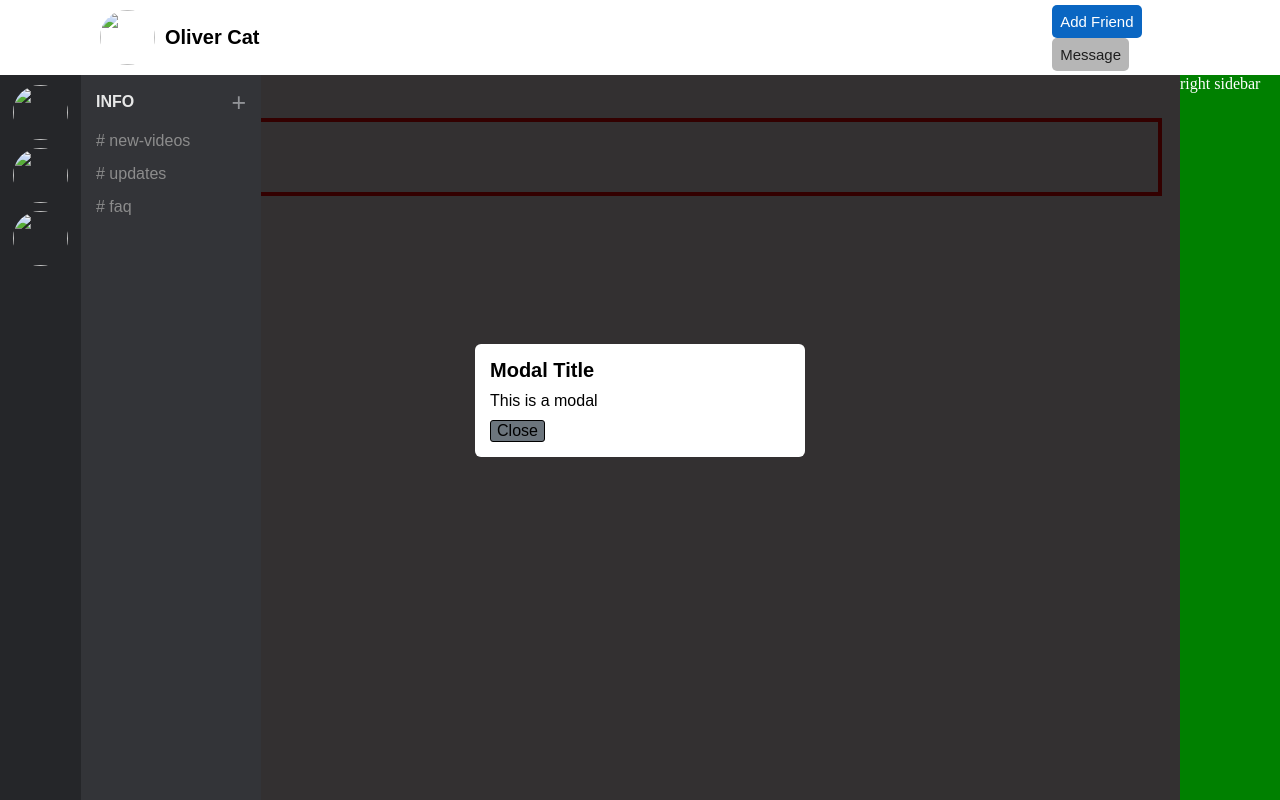
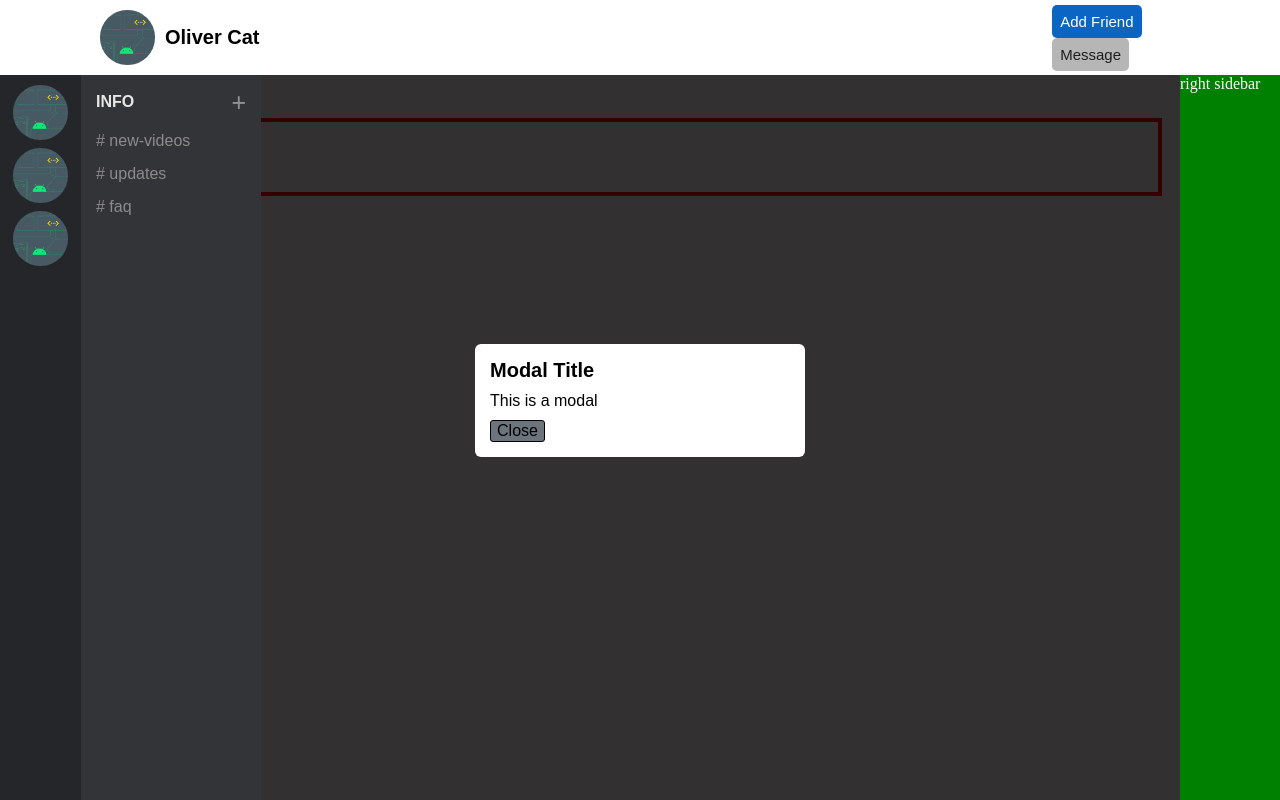
Before and after one commit to MuntakaHelali/HTML-CSS-practice-website, a plain HTML site: page exercise14.html in a window 1280 px wide. Drawn offline with Linux system fonts and the light colour scheme.

Commit message:
Updated exercise14.html
Adjusted the source for the images used to the correct directories.

```diff
--- a/exercise14.html
+++ b/exercise14.html
@@ -31,7 +31,7 @@
 
           <!-- 14 e) -->
           <div class="e14Header">
-            <img class="d14ProfileImage" src="../into-to-html-css/Assets/android.png">
+            <img class="d14ProfileImage" src="Assets/android.png">
             <div class="e14Title">Oliver Cat</div>
             <div class="e14ButtonFlex">
               <button class="e14FriendButton">Add Friend</button>
@@ -42,9 +42,9 @@
           <!-- 14 f) -->
           <div class="f14Sidebar">
             <div class="f14Left">
-              <img class="f14ProfileImage" src="../into-to-html-css/Assets/android.png">
-              <img class="f14ProfileImage" src="../into-to-html-css/Assets/android.png">
-              <img class="f14ProfileImage" src="../into-to-html-css/Assets/android.png">
+              <img class="f14ProfileImage" src="Assets/android.png">
+              <img class="f14ProfileImage" src="Assets/android.png">
+              <img class="f14ProfileImage" src="Assets/android.png">
             </div>
             <div class="f14Right">
               <div class="f14InfoHeader">
```
